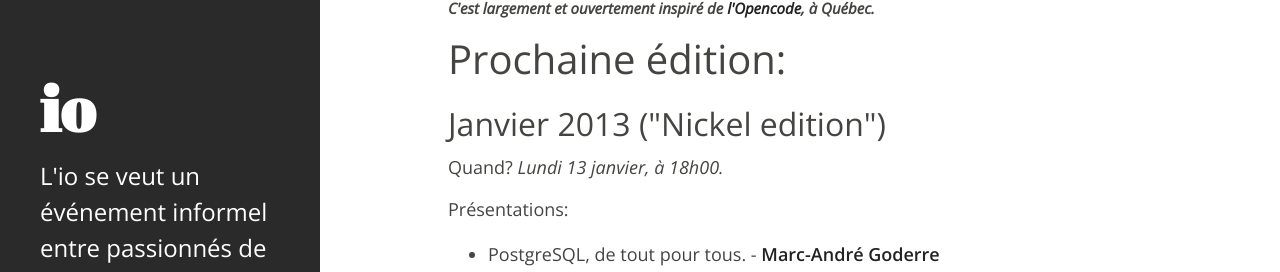
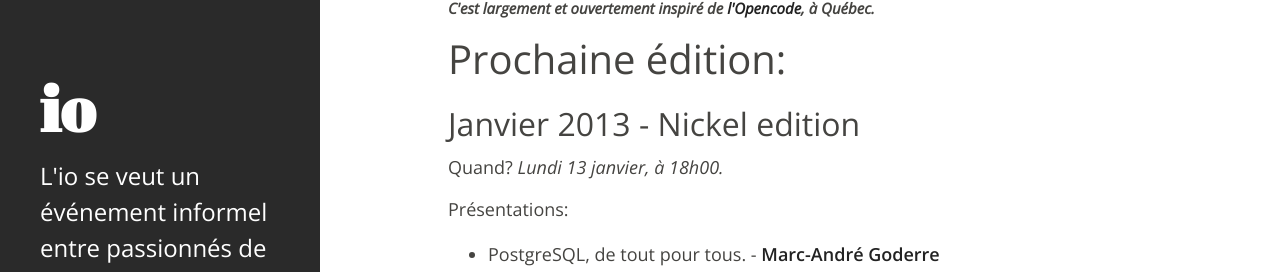
Before and after one commit to saglacio/saglac.io-original, a Jekyll site: the page built from index.html, in a window 1280 px wide and 1171 px high. Shown: the part 389-661 px from the top of the window. Built offline with Jekyll 4.4.1, drawn with Linux system fonts in a browser that asks for light colours; Markdown is read by kramdown in place of the engine named in the settings; the list of posts is cut into pages by our own code; comment, search, counter and statistics services are not loaded.

```diff
--- a/_data/events.yml
+++ b/_data/events.yml
@@ -1,4 +1,4 @@
-- title: Janvier 2013 ("Nickel edition")
+- title: Janvier 2013 - Nickel edition
   date: Lundi 13 janvier, à 18h00.
   eventbrite_id: 9769359417
   location: <a href="http://www.exodecafe.com">l'Exode Café</a>, Alma
@@ -20,7 +20,7 @@
       name: Jean-Philippe Boily
       twitter: jipiboily
 
-- title: Décembre 2013 (aka "beta 2")
+- title: Décembre 2013 - aka "beta 2"
   date: Lundi 9 décembre, à 18h00.
   eventbrite_id: 9389088015
   location: Bar la Zone, à Jonquière, sur la Saint-Dominique (salle à part, sans musique). Nourriture et alcool disponible.
@@ -42,7 +42,7 @@
       name: Jean-Philippe Boily
       twitter: jipiboily
 
-- title: Octobre 2013 (aka "beta 1")
+- title: Octobre 2013 - aka "beta 1"
   date: Mardi 29 octobre, à 18h30.
   location: <a href="http://www.exodecafe.com">l'Exode Café</a>, Alma
   talks:
```
